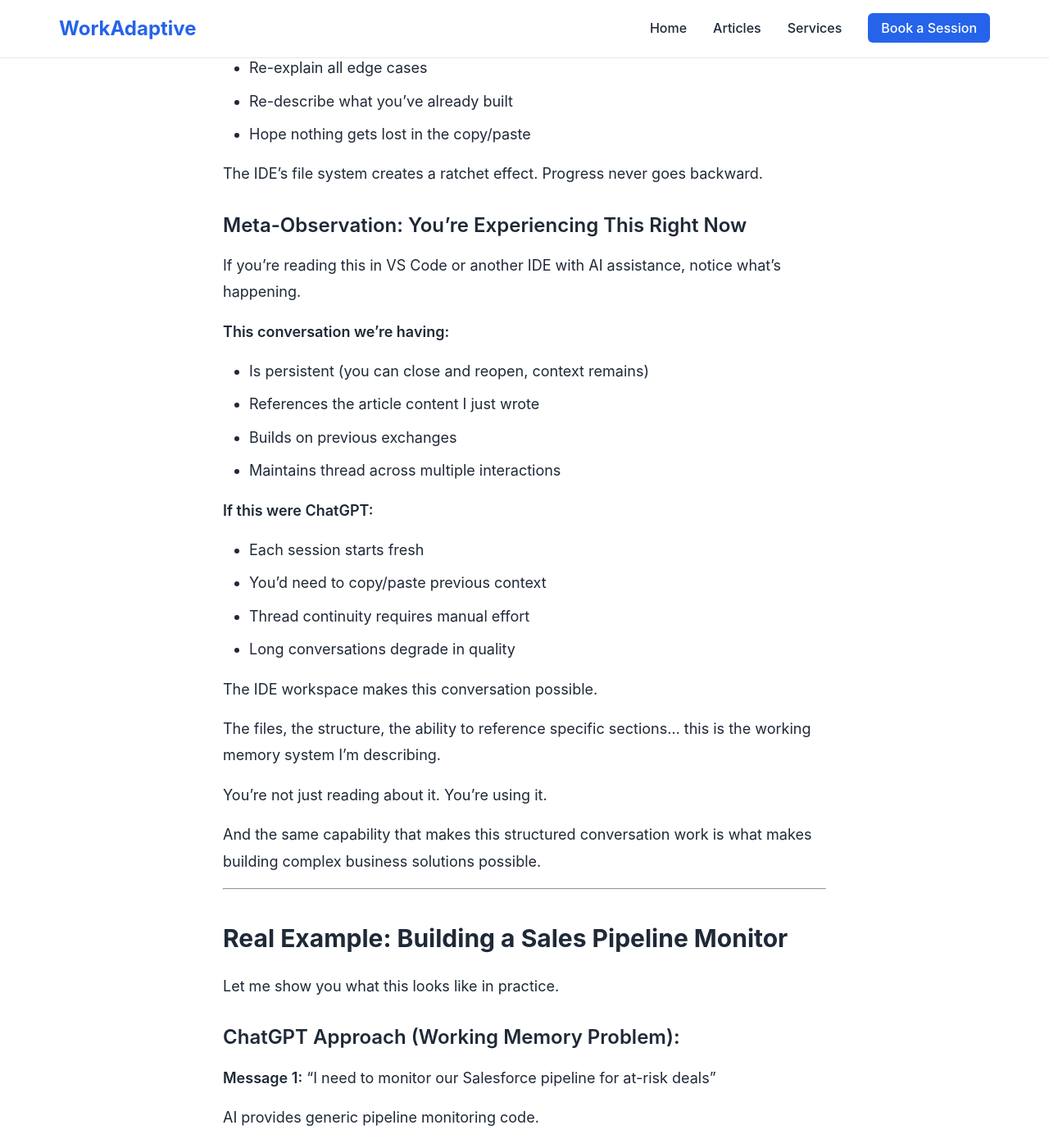
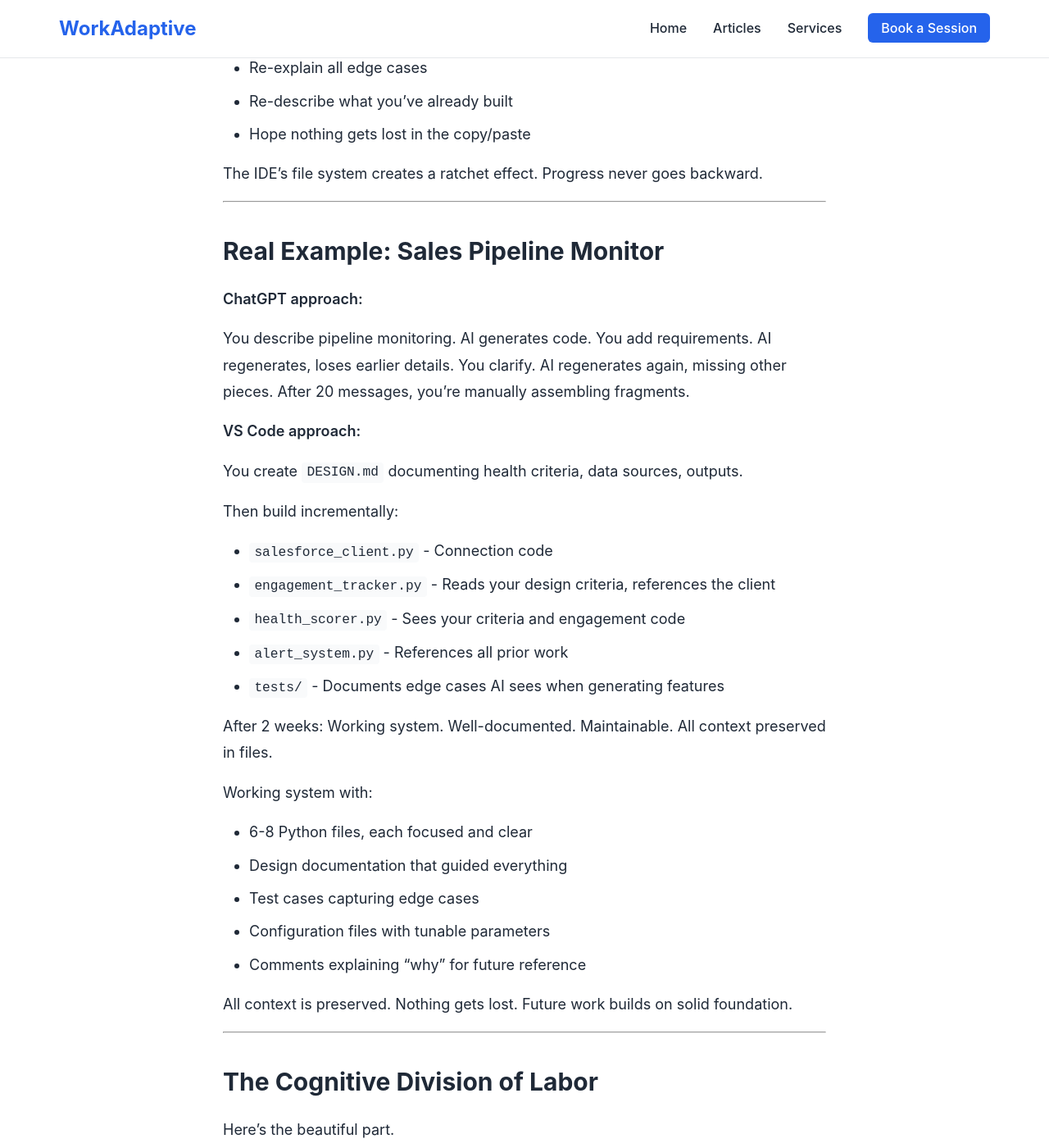
Before and after one commit to workadaptive/content, a Jekyll site: the page built from _articles/why-ides-solve-ai-memory-problem.md, in a window 1280 px wide and 1400 px high, scrolled down 7909 px. Shown: the whole window at 82% size. Built offline with Jekyll 4.4.1, drawn with Linux system fonts in a browser that asks for light colours; some of the changed text lies outside the part shown.

Commit message:
Complete Draft 2+3 for why-ides-solve-ai-memory-problem (3,0232,125 words, 30% cut)

````diff
--- a/_articles/why-ides-solve-ai-memory-problem.md
+++ b/_articles/why-ides-solve-ai-memory-problem.md
@@ -27,11 +27,11 @@
 
 LLMs are stateless. Each conversation starts fresh. Context windows are limited. There's no persistent "workspace" for complex, multi-step reasoning.
 
-But something shifted in October 2025. Not mid-2024 (that was just basic code completion in IDEs). Not even mid-2025 when Claude Sonnet 4 and GPT-4.x arrived - those were better but frustrating. Brilliant code that misunderstood intent, made string escaping errors, broke things during refactoring.
+But something shifted in October 2025. Not mid-2024(that was just basic code completion in IDEs). Not even mid-2025 when Claude Sonnet 4 and GPT-4.x arrived—those were better but frustrating. Brilliant code that misunderstood intent, made string escaping errors, broke things during refactoring.
 
 October 2025 brought Claude Sonnet 4.5 and GPT-5. Finally reliable. Finally understands intent. Finally doesn't make junior mistakes. Combined with VS Code improvements, this is when IDEs + LLMs became ready for business experts.
 
-This is exactly why IDEs change everything - but only now that the models are good enough.
+This is exactly why IDEs change everything—but only now that the models are good enough.
 
 ---
 
@@ -155,15 +155,15 @@
 - `config.yaml` - Custom field mappings
 - `main.py` - Orchestration
 
-Each file is context that persists.
+Each file's context that persists.
 
 When you work on `scoring_rules.py`, the AI sees:
-- The Salesforce connection module you already built
+- The Salesforce connection module you've already built
 - The field names defined in your config
 - The data structure you're working with
-- Previous refinements and edge cases you handled
+- Previous refinements and edge cases you've handled
 
-You don't re-explain. The context is there.
+You don't re-explain. The context's there.
 
 ### **2. Incremental Refinement Without Memory Loss**
 
@@ -239,115 +239,26 @@
 
 The IDE's file system creates a ratchet effect. Progress never goes backward.
 
-### **Meta-Observation: You're Experiencing This Right Now**
-
-If you're reading this in VS Code or another IDE with AI assistance, notice what's happening.
-
-**This conversation we're having:**
-- Is persistent (you can close and reopen, context remains)
-- References the article content I just wrote
-- Builds on previous exchanges
-- Maintains thread across multiple interactions
-
-**If this were ChatGPT:**
-- Each session starts fresh
-- You'd need to copy/paste previous context
-- Thread continuity requires manual effort
-- Long conversations degrade in quality
-
-The IDE workspace makes this conversation possible.
-
-The files, the structure, the ability to reference specific sections... this is the working memory system I'm describing.
-
-You're not just reading about it. You're using it.
-
-And the same capability that makes this structured conversation work is what makes building complex business solutions possible.
-
 ---
 
-## Real Example: Building a Sales Pipeline Monitor
+## Real Example: Sales Pipeline Monitor
 
-Let me show you what this looks like in practice.
+**ChatGPT approach:**
 
-### **ChatGPT Approach (Working Memory Problem):**
+You describe pipeline monitoring. AI generates code. You add requirements. AI regenerates, loses earlier details. You clarify. AI regenerates again, missing other pieces. After 20 messages, you're manually assembling fragments.
 
-**Message 1:** "I need to monitor our Salesforce pipeline for at-risk deals"
+**VS Code approach:**
 
-AI provides generic pipeline monitoring code.
+You create `DESIGN.md` documenting health criteria, data sources, outputs.
 
-**Message 2:** "It needs to check engagement patterns: emails, calls, meetings"
+Then build incrementally:
+- `salesforce_client.py` - Connection code
+- `engagement_tracker.py` - Reads your design criteria, references the client
+- `health_scorer.py` - Sees your criteria and engagement code
+- `alert_system.py` - References all prior work
+- `tests/` - Documents edge cases AI sees when generating features
 
-AI regenerates with engagement tracking, but loses some earlier details.
-
-**Message 3:** "Also factor in deal age and last activity date"
-
-AI regenerates again. Now missing some of the engagement logic.
-
-**Message 4:** "Wait, you lost the email tracking..."
-
-Circular refinement. Context degradation. Frustration.
-
-After 20 messages? You have a partial solution that you're manually assembling from different iterations.
-
----
-
-### **VS Code + Copilot Approach (Working Memory Solved):**
-
-**Initial Planning (30 minutes, YOU provide context):**
-
-Create `DESIGN.md`:
-```
-# Pipeline Health Monitor
-
-## Data Sources
-- Salesforce opportunities
-- Email engagement (via Salesforce Activities)
-- Calendar meetings (via Salesforce Events)
-- Last modified dates
-
-## Health Criteria
-- Deal age > 45 days = yellow flag
-- No activity in 14 days = red flag
-- Less than 3 stakeholder contacts = yellow flag
-- No executive sponsor = red flag
-
-## Output
-- Daily report to sales managers
-- Slack alerts for red flag deals
-- Weekly summary dashboard
-```
-
-**Implementation (Iterative, context-preserving):**
-
-File: `salesforce_client.py`
-- AI generates Salesforce connection code
-- You test and refine
-- File persists
-
-File: `engagement_tracker.py`
-- AI generates engagement logic, references your DESIGN.md criteria
-- Knows about the Salesforce client from other file
-- You test and add edge case handling
-- File persists with comments documenting edge cases
-
-File: `health_scorer.py`
-- AI generates scoring logic, sees your design criteria and engagement tracker code
-- Understands the data structures from other modules
-- You refine thresholds based on testing
-- Updates config file with new thresholds
-
-File: `alert_system.py`
-- AI generates alert logic, references all prior work
-- Knows what constitutes a "red flag" from design doc
-- Sees how health scores are calculated
-- You add Slack webhook integration
-
-File: `tests/` directory
-- You document edge cases as tests
-- AI sees these when generating new features
-- Context about "what broke before" is preserved
-
-**After 2 weeks:**
+After 2 weeks: Working system. Well-documented. Maintainable. All context preserved in files.
 
 Working system with:
 - 6-8 Python files, each focused and clear
@@ -416,7 +327,7 @@
 - Changes build on solid foundation
 
 **Six months later when you need to adapt:**
-- Context is still there
+- Context's still there
 - AI can reference original decisions
 - No "who built this and why?" mystery
 
@@ -436,181 +347,53 @@
 - Your requirements documentation is better
 - More sophisticated solution possible
 
-**Month 3-6: Building momentum**
-- You have templates and patterns
-- Common configurations stored
-- Library of approaches that work
-- Each project easier and faster
+---
 
-**This is only possible because context persists and compounds.**
+## Why This Matters
 
-**With ChatGPT, each project starts from zero.**
+LLMs excel at knowledge retrieval, pattern matching, and logical reasoning. But they struggle with working memory and context management across time.
+
+The solution isn't to "fix" the LLM. It's to give it external memory structures—which is what IDEs provide.
+
+October 2025 brought the reliability needed: Claude Sonnet 4.5 (exceptional code structure without frustrating mistakes) and GPT-5 (brilliant research with reliable intent understanding). Used strategically, they're finally ready for production use by non-developers.
+
+## What This Enables
+
+**Complex projects become feasible:**
+Multi-file projects with separate modules, config files for business rules, test suites, documentation. Real business automation requires this complexity.
+
+**Iteration doesn't degrade quality:**
+Each refinement adds to the foundation. Steady progress. Business requirements change—you need to iterate confidently.
+
+**Maintenance becomes possible:**
+Open the project months later. AI sees all context. Make targeted changes. Real solutions need to evolve over time.
+
+**Collaboration works:**
+Standard project structure. Clear files. Documentation. Git history. Business teams need to work together.
+
+## How to Start
+
+Start with documentation, not prompting:
+
+1. Create a project in VS Code
+2. Write a `DESIGN.md` explaining what you're building
+3. Let AI implement using your design as working memory
+4. Iterate, adding context through comments and tests
+
+You're not "using AI." You're creating a cognitive system where you provide business intelligence, AI provides technical implementation, and the IDE provides persistent memory.
+
+This system builds real solutions. ChatGPT alone can't.
 
 ---
 
-## The Research on AI + External Memory
+## The Shift
 
-The CHC intelligence study highlights something crucial.
+Sales ops managers, finance analysts, and operations professionals are building production systems in 2025. They're not more technical than you. They're just using IDE + AI instead of AI alone.
 
-LLMs have near-human (or superhuman) capacity for:
-- Knowledge retrieval
-- Pattern matching
-- Language processing
-- Logical reasoning
-
-But subhuman capacity for:
-- Working memory
-- Long-term storage
-- Context management across time
-
-The solution isn't to "fix" the LLM.
-
-It's to give it external memory structures. Which is exactly what IDEs provide.
-
-And here's what changed in October 2025: Claude Sonnet 4.5 brought exceptional code structure and complexity handling WITHOUT the frustrating mistakes of earlier versions. GPT-5 brought brilliant research and reasoning capabilities with reliable intent understanding. Used together strategically, they're finally ready for production use by non-developers.
-
-This pattern appears throughout AI research:
-- AlphaGo became superhuman by combining neural networks with tree search (external reasoning structure)
-- Modern language models perform better with retrieval augmentation (external knowledge)
-- Agent-based systems use external tools and memory (external capabilities)
-
-IDE + modern LLMs (Claude 4.5, GPT-5) follows the same principle.
-
-Combine the LLM's reasoning with the IDE's persistent, structured workspace. Add strategic model selection for different tasks.
-
-The result exceeds either component alone. But it took until October 2025 for the models to be reliable enough.
+The difference isn't small. It's the difference between ChatGPT's clever answers and actual working systems you can maintain.
 
 ---
 
-## Practical Implications
+**Ready to explore how this works for your business problems?**
 
-**For business solution building, this means:**
-
-### **1. Complex Projects Become Feasible**
-
-**With ChatGPT:**
-Limited to simple, single-file solutions. Complexity causes context loss.
-
-**With IDE + AI:**
-Multi-file projects with:
-- Separate modules for different concerns
-- Configuration files for business rules
-- Test suites for validation
-- Documentation for context
-
-**Real business automation requires this complexity.**
-
-### **2. Iteration Doesn't Degrade Quality**
-
-**With ChatGPT:**
-Each refinement risks losing earlier work. "Two steps forward, one step back."
-
-**With IDE + AI:**
-Each refinement adds to the foundation. Steady progress.
-
-**Business requirements change—you need to iterate confidently.**
-
-### **3. Maintenance Becomes Possible**
-
-**With ChatGPT:**
-How do you modify something built 3 months ago? Start over?
-
-**With IDE + AI:**
-Open the project. AI sees all context. Make targeted changes.
-
-**Real business solutions need to evolve over time.**
-
-### **4. Collaboration Works**
-
-**With ChatGPT:**
-How do you hand off work? Share chat history? (No.)
-
-**With IDE + AI:**
-Standard project structure. Clear files. Documentation. Git history.
-
-**Business teams need to work together on solutions.**
-
----
-
-## What This Means for You
-
-If you're considering building business automation with AI, here's what I'd recommend.
-
-**Don't start with:** "I need to learn AI prompting"
-
-**Start with:** "I need to document my requirements clearly"
-
-**Then:**
-1. Create a project in VS Code
-2. Write a `DESIGN.md` explaining what you need
-3. Let AI implement, using your design as working memory
-4. Iterate, adding context through comments and tests
-5. Deploy and maintain
-
-Your planning documents = AI's working memory
-Your file structure = AI's long-term memory
-Your tests and comments = AI's learned experience
-
-You're not "using AI." You're creating a cognitive system where:
-- You provide business intelligence
-- AI provides technical implementation
-- IDE provides persistent memory and context
-
-This system can build real, complex, maintainable business solutions.
-
-ChatGPT alone cannot.
-
----
-
-## The Bottom Line
-
-Recent AI research confirms what practitioners discovered empirically.
-
-LLMs have remarkable reasoning capabilities but limited working memory.
-
-The solution isn't to wait for "better AI."
-
-It's to give AI the external memory structures it needs to excel.
-
-IDEs provide exactly that:
-- Persistent file-based context
-- Structured organization
-- Accumulated learning through iteration
-- Clear separation of concerns
-
-For business users, this means you don't need to become a programmer.
-
-You need to:
-- Document requirements clearly (you already do this)
-- Organize work logically (you already do this)
-- Test and refine (you already do this)
-
-The IDE + AI handles the rest.
-
-And creates solutions that are:
-- More complex than chat-based approaches allow
-- More maintainable over time
-- More collaborative across teams
-- More aligned with actual business needs
-
-This isn't speculation.
-
-This is why sales ops managers, finance analysts, and operations professionals are building production systems in 2025.
-
-They're not smarter or more technical than you.
-
-They're just using the right cognitive architecture.
-
-IDE + LLM is better than LLM alone.
-
-Not by a little. By an order of magnitude.
-
----
-
-**Want to see how this works for your specific business problems?**
-
-Let's discuss how IDE + AI could handle your automation needs—and why this architecture makes solutions feasible that weren't before.
-
-[Book Strategy Session](https://calendly.com/ian-workadaptive/45introdeploy)
-
-**Call:** [610.763.8430](tel:610-763-8430) | **Email:** [info@workadaptive.com](mailto:info@workadaptive.com)
+[Book Strategy Session](https://calendly.com/ian-workadaptive/45introdeploy) | **Call:** [610.763.8430](tel:610-763-8430) | **Email:** [info@workadaptive.com](mailto:info@workadaptive.com)
````
Also changed, not shown: other parts of _articles/why-ides-solve-ai-memory-problem.md (+3 -3 lines).
